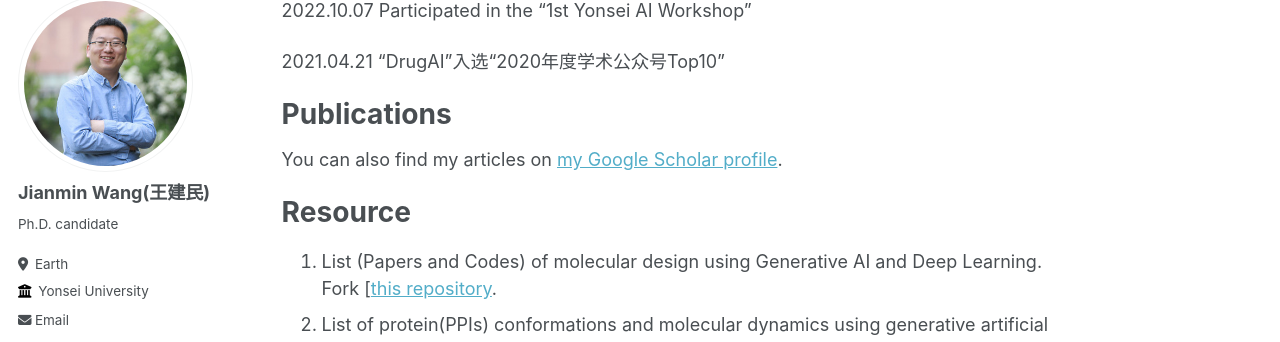
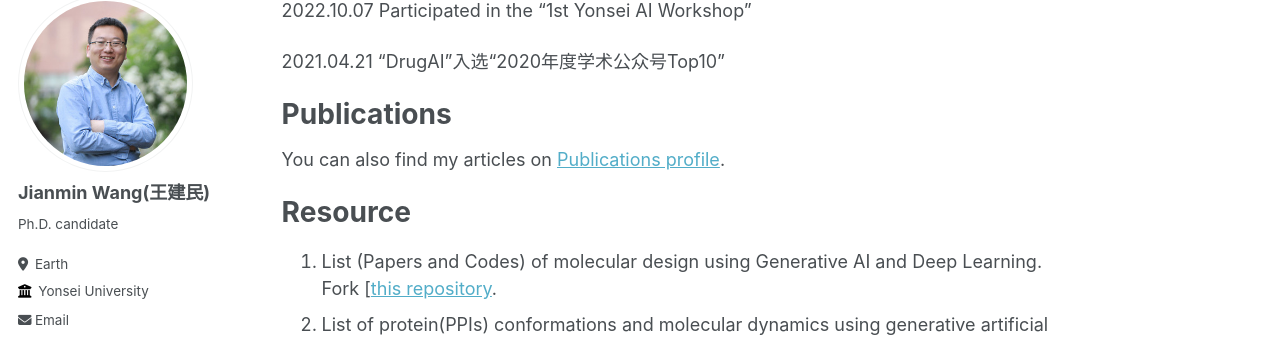
Before and after one commit to Jianmin2drugai/Jianmin2drugai.github.io, a Jekyll site: the page built from _pages/about.md, in a window 1280 px wide and 900 px high, scrolled down 579 px. Shown: the part 111-453 px from the top of the window. Built offline with Jekyll 4.4.1, drawn with Linux system fonts in a browser that asks for light colours; some web fonts are replaced.

Commit message:
Update about.md

```diff
--- a/_pages/about.md
+++ b/_pages/about.md
@@ -25,9 +25,10 @@
 
 2021.04.21 “DrugAI”入选“2020年度学术公众号Top10”
 
+
 Publications
 ======
-You can also find my articles on <a href="https://scholar.google.com/citations?user=4ajuBSkAAAAJ&hl=en">my Google Scholar profile</a>.
+You can also find my articles on <a href="https://jianmin2drugai.github.io/publications/">Publications profile</a>.
 
 
 Resource
```
